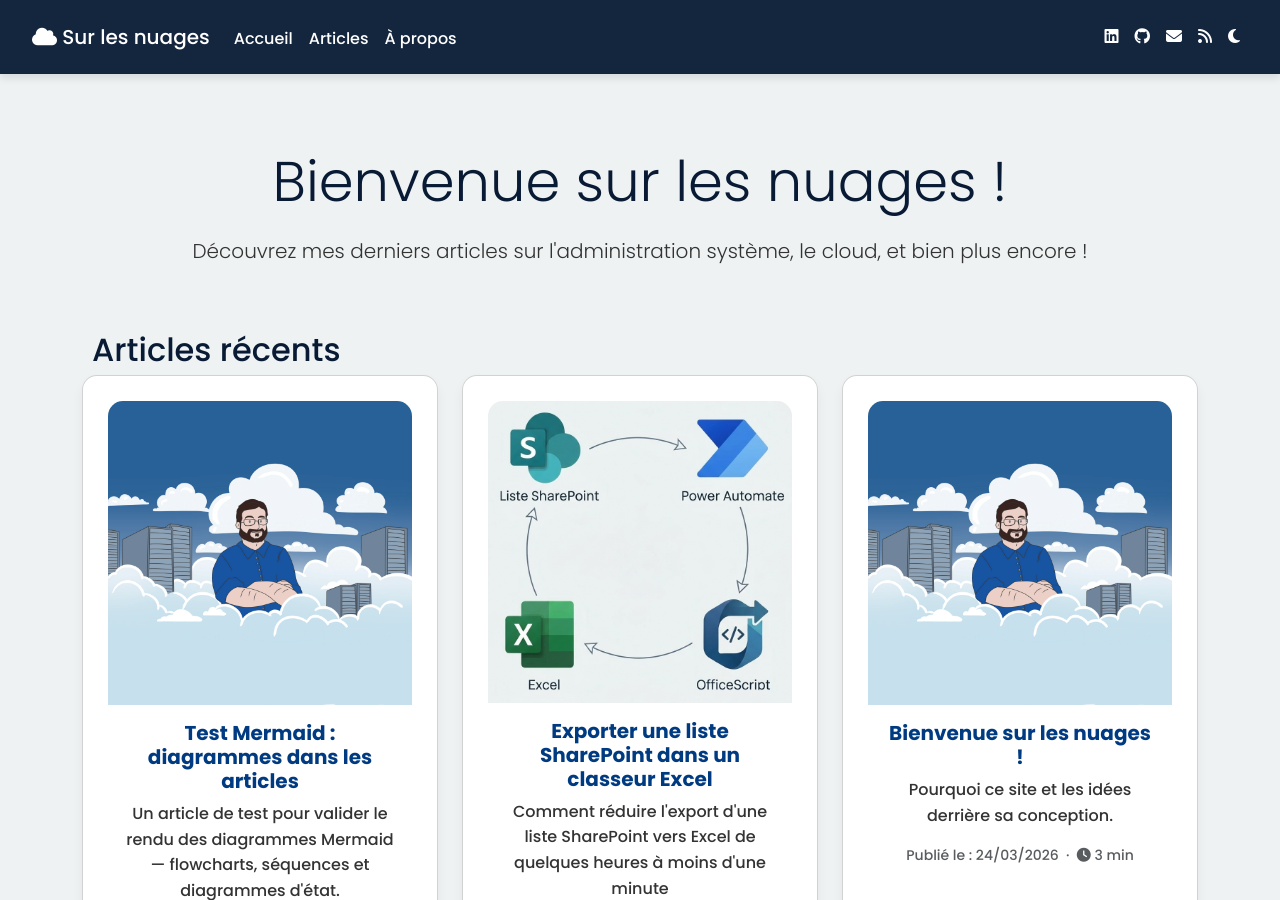
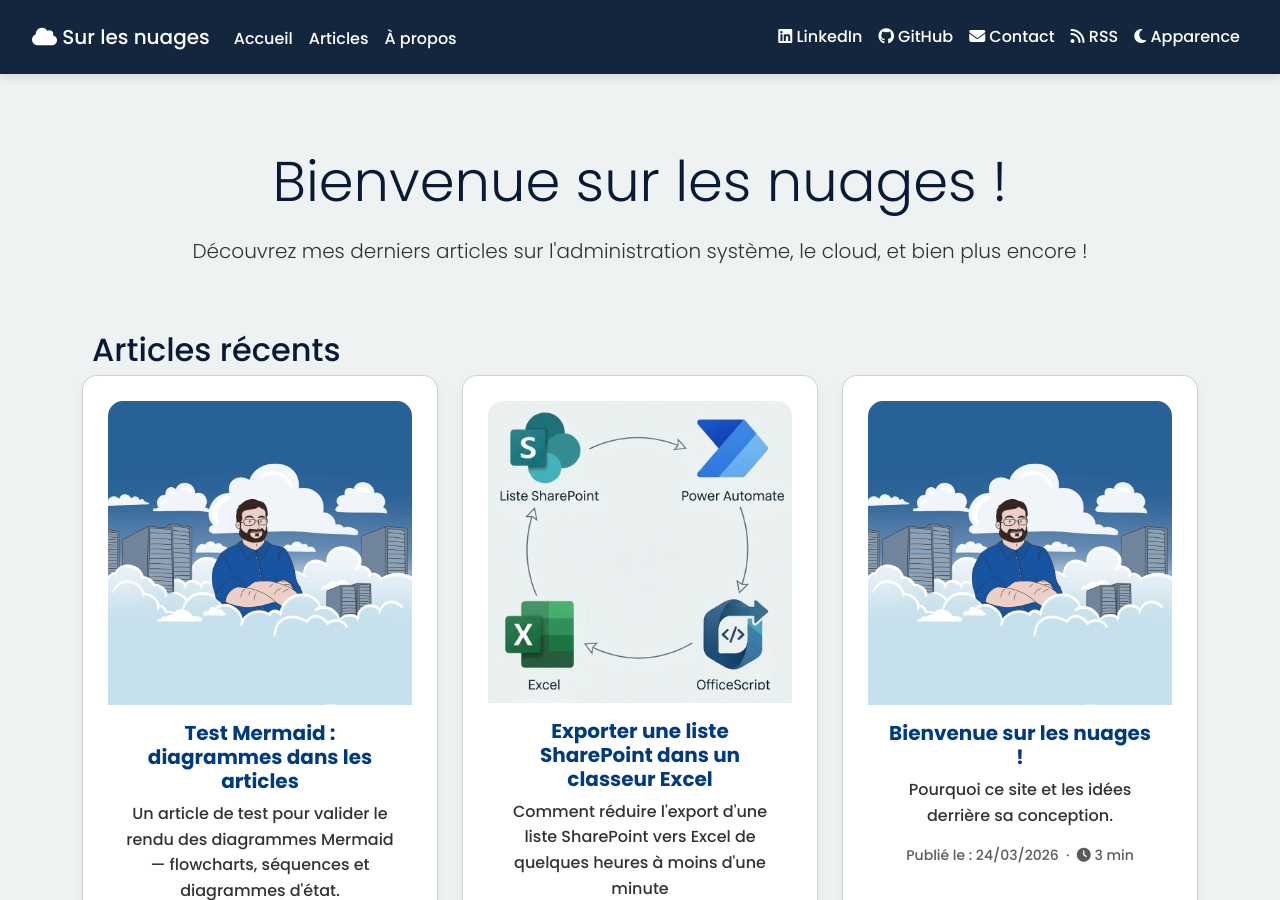
Before and after one commit to Arnaud-Ferriere/SurLesNuages, a Jekyll site: the page built from index.html, in a window 1280 px wide and 900 px high. Built offline with Jekyll 4.4.1, drawn with Linux system fonts in a browser that asks for light colours; the list of posts is cut into pages by our own code.

Commit message:
feat: add text labels next to navbar icons
Co-Authored-By: Claude Sonnet 4.6 <noreply@anthropic.com>

```diff
--- a/_includes/navbar.html
+++ b/_includes/navbar.html
@@ -23,34 +23,35 @@
                 <a class="nav-link" href="{{ site.data.author.linkedin }}" target="_blank"
                     aria-label="{{ site.data.ui.a11y_linkedin }}" rel="noopener noreferrer">
                     <i class="fab fa-linkedin" aria-hidden="true"></i>
-                    <span class="visually-hidden">{{ site.data.ui.a11y_linkedin }}</span>
+                    <span>{{ site.data.ui.nav_label_linkedin }}</span>
                 </a>
             </li>
             <li class="nav-item">
                 <a class="nav-link" href="{{ site.data.author.github }}" target="_blank"
                     aria-label="{{ site.data.ui.a11y_github }}" rel="noopener noreferrer">
                     <i class="fab fa-github" aria-hidden="true"></i>
-                    <span class="visually-hidden">{{ site.data.ui.a11y_github }}</span>
+                    <span>{{ site.data.ui.nav_label_github }}</span>
                 </a>
             </li>
             <li class="nav-item">
                 <a class="nav-link" href="mailto:{{ site.data.author.email_user }}@{{ site.data.author.email_domain }}"
                     aria-label="{{ site.data.ui.a11y_email }}" rel="noopener noreferrer">
                     <i class="fas fa-envelope" aria-hidden="true"></i>
-                    <span class="visually-hidden">{{ site.data.ui.a11y_email }}</span>
+                    <span>{{ site.data.ui.nav_label_email }}</span>
                 </a>
             </li>
             <li class="nav-item">
                 <a class="nav-link" href="{{ '/feed.xml' | relative_url }}"
                     aria-label="{{ site.data.ui.a11y_rss }}" rel="noopener noreferrer">
                     <i class="fas fa-rss" aria-hidden="true"></i>
-                    <span class="visually-hidden">{{ site.data.ui.a11y_rss }}</span>
+                    <span>{{ site.data.ui.nav_label_rss }}</span>
                 </a>
             </li>
             <li class="nav-item">
                 <button id="theme-toggle" class="nav-link"
                         aria-label="{{ site.data.ui.a11y_toggle_dark }}">
                     <i class="fas fa-moon" aria-hidden="true"></i>
+                    <span>{{ site.data.ui.nav_label_theme }}</span>
                 </button>
             </li>
         </ul>
```
Also changed, not shown: _data/ui.yml (+7 -0 lines).
